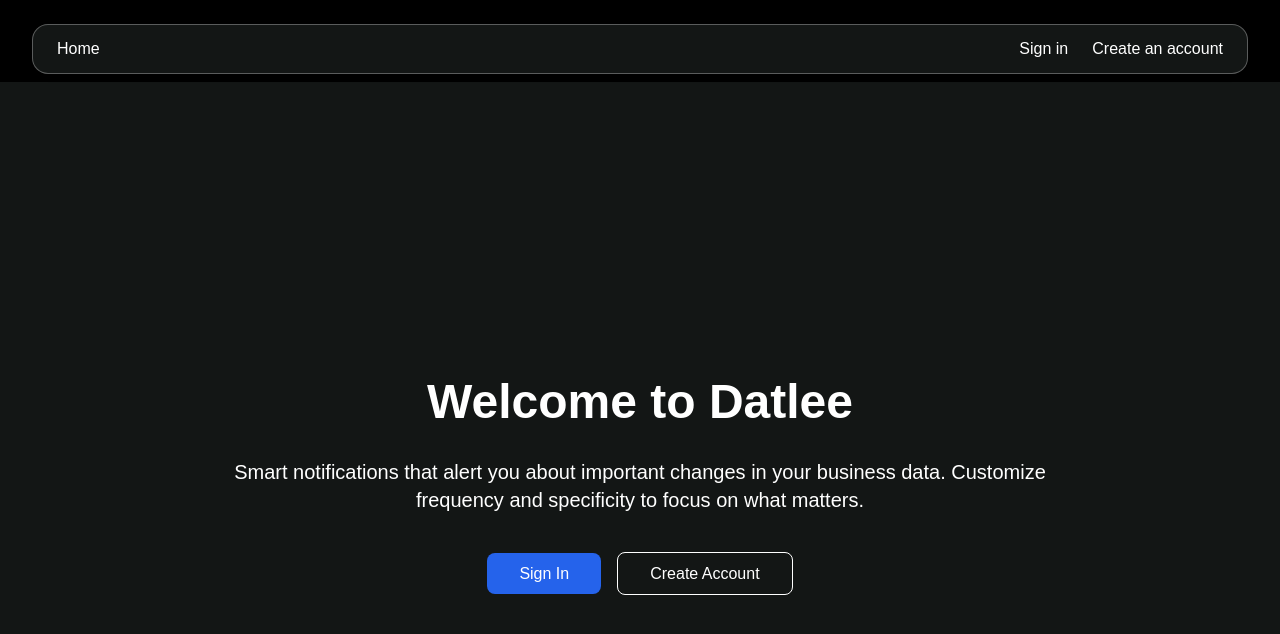
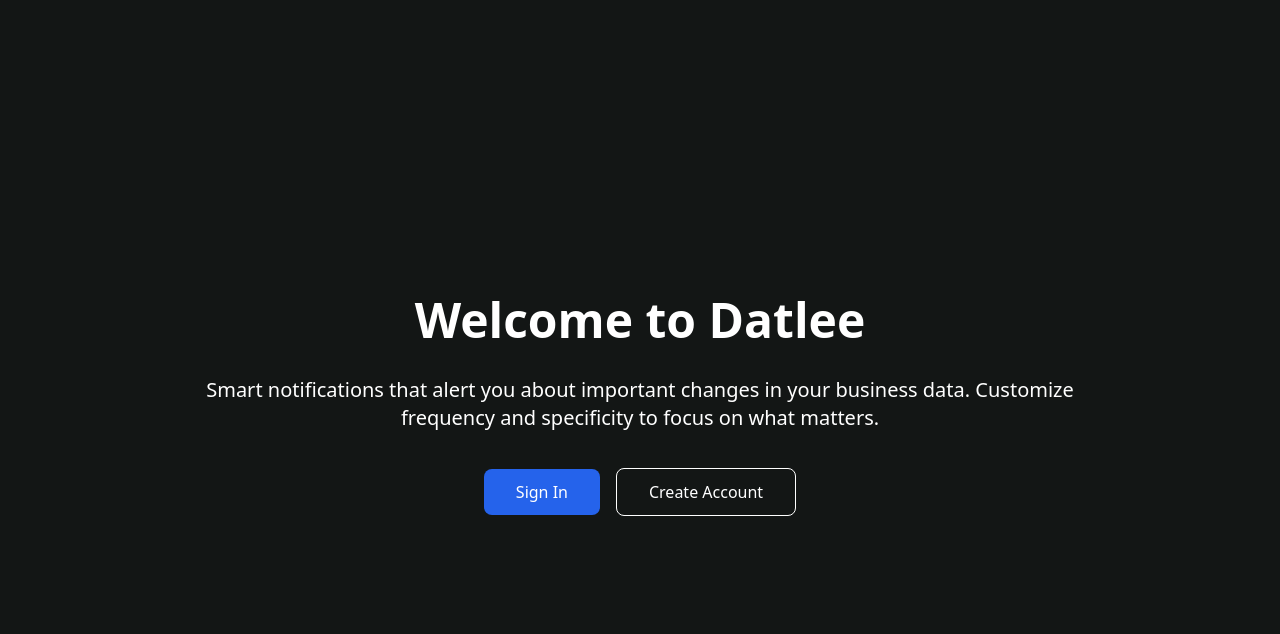
Before and after one commit to kyeenno/startup-platform, a Next.js app in the folder frontend/: page / in a window 1280 px wide. Shown: the top 634 px of the page. Built offline with nearby package versions, Linux system fonts and the light colour scheme; no server answers.

Commit message:
Changed global CSS & app layout

```diff
--- a/frontend/app/globals.css
+++ b/frontend/app/globals.css
@@ -1,7 +1,7 @@
 @import "tailwindcss";
 
 :root {
-  --background: #000000;
+  --background: #131615;
   --foreground: #171717;
 }
 
@@ -12,15 +12,14 @@
   --font-mono: var(--font-geist-mono);
 }
 
-@media (prefers-color-scheme: dark) {
+/* @media (prefers-color-scheme: dark) {
   :root {
-    --background: #0a0a0a;
+    --background: #131615;
     --foreground: #ededed;
   }
-}
+} */
 
 body {
   background: var(--background);
   color: var(--foreground);
-  font-family: Arial, Helvetica, sans-serif;
 }
--- a/frontend/app/layout.js
+++ b/frontend/app/layout.js
@@ -1,10 +1,8 @@
 import { Inter } from "next/font/google";
 import "./globals.css";
-import Navbar from "@/components/ui/Navbar";
 import { AuthProvider } from "@/contexts/AuthContext";
 
 const inter = Inter({
-  variable: "--font-inter",
   subsets: ["latin"],
 });
 
@@ -20,7 +18,6 @@ export default function RootLayout({ children }) {
         className={`${inter.variable} antialiased`}
       >
         <AuthProvider>
-          <Navbar />
           <main>{children}</main>
         </AuthProvider>
       </body>
```
